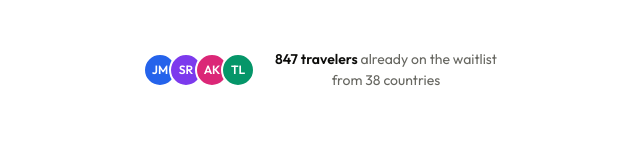
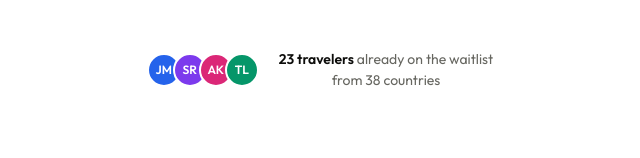
Before and after one commit to Neerajchouhan-byte/travelwise-waitlist, a plain HTML site: page index.html in a window 1280 px wide. Shown: the part 642-800 px from the top of the page, 320-960 px from the left. Drawn offline with nearby package versions, Linux system fonts and the light colour scheme.

Commit message:
Update waitlist traveler count in index.html

```diff
--- a/index.html
+++ b/index.html
@@ -433,7 +433,7 @@
       <div class="avatar av3">AK</div>
       <div class="avatar av4">TL</div>
     </div>
-    <p class="proof-text"><strong>847 travelers</strong> already on the waitlist<br/>from 38 countries</p>
+    <p class="proof-text"><strong>23 travelers</strong> already on the waitlist<br/>from 38 countries</p>
   </div>
 </section>
 
```
